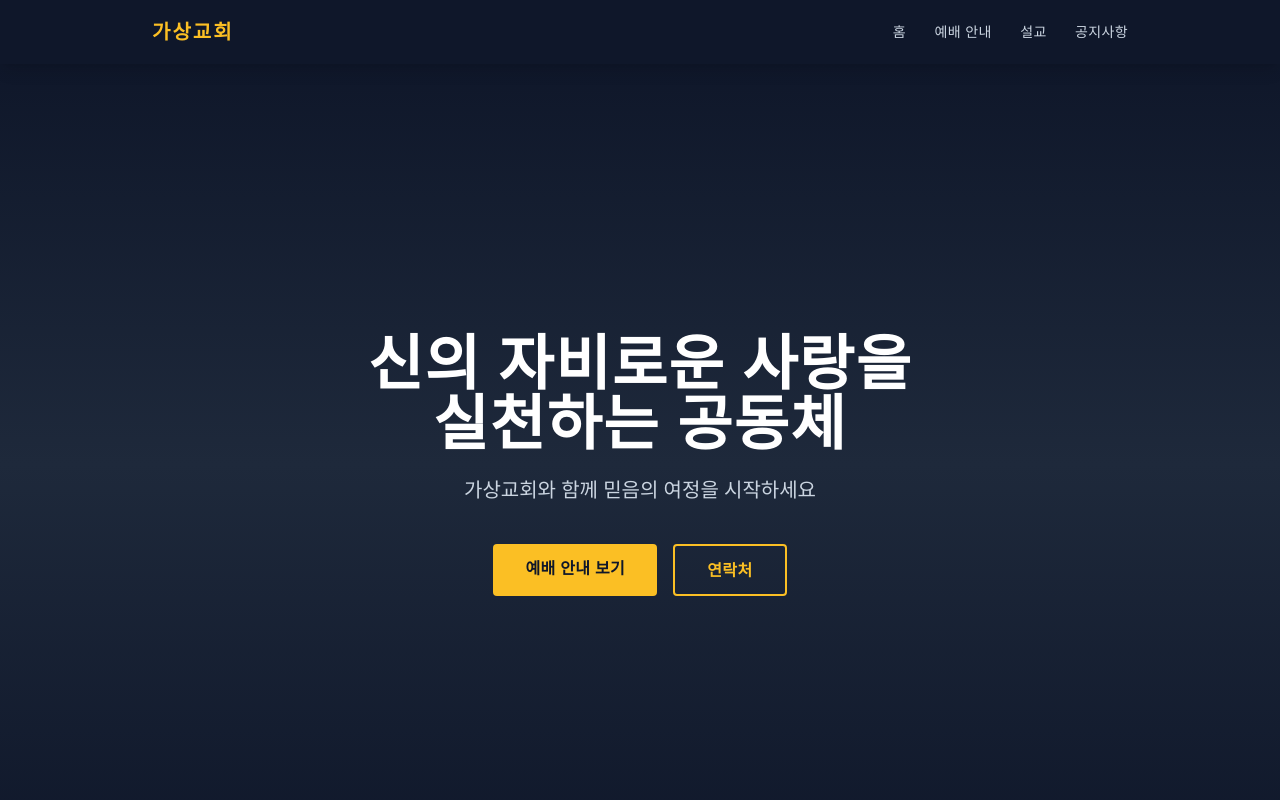
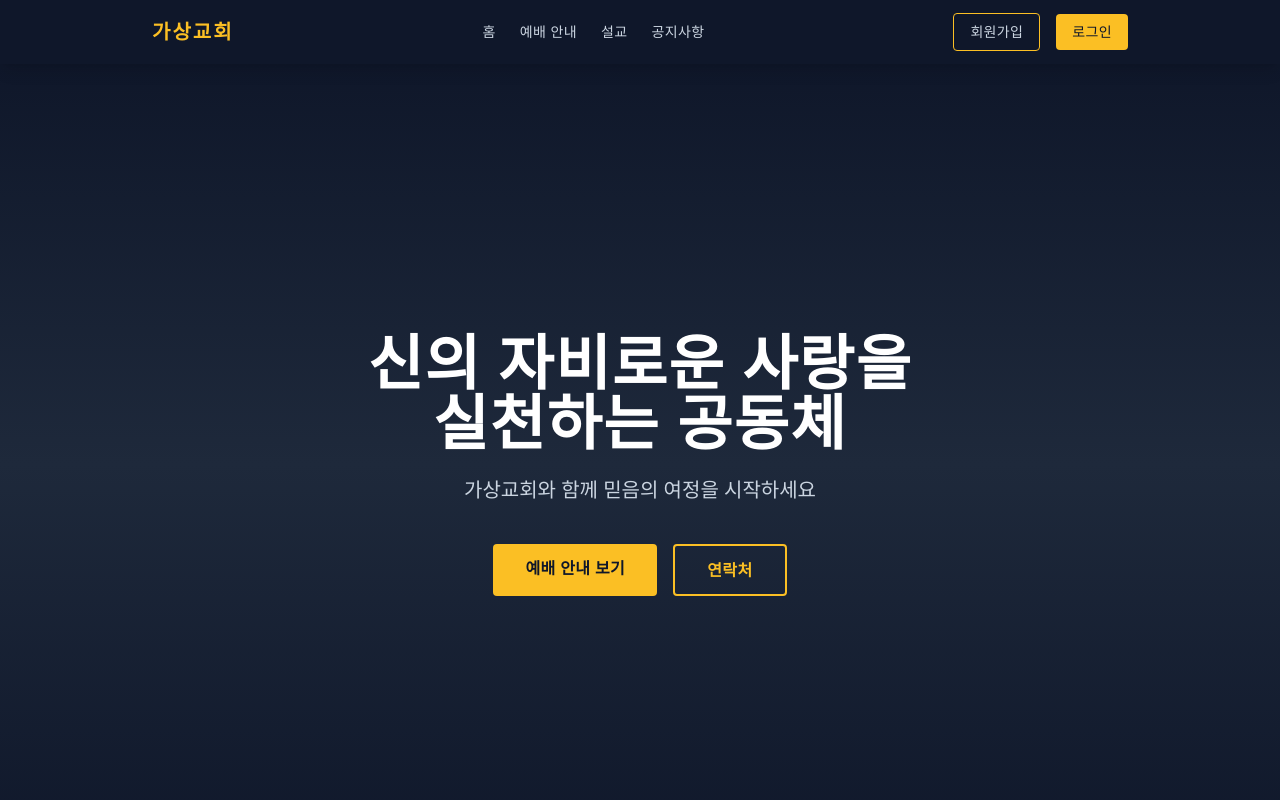
Before and after one commit to Denny2357/0_ChurchStarterHomepage, a website: page index.html in a window 1280 px wide. Shown: the top 800 px of the page. Drawn offline with Linux system fonts and the light colour scheme.

Commit message:
feature:auth-buttons

```diff
--- a/index.html
+++ b/index.html
@@ -11,11 +11,15 @@
     <nav class="nav">
       <div class="nav__inner">
         <h1 class="nav__logo">가상교회</h1>
-        <div class="space-x-6">
+        <div class="nav__links space-x-6">
           <a href="index.html" class="nav__link">홈</a>
           <a href="worship.html" class="nav__link">예배 안내</a>
           <a href="sermons.html" class="nav__link">설교</a>
           <a href="notice.html" class="nav__link">공지사항</a>
+        </div>
+        <div class="nav__auth space-x-4">
+          <a href="#signup" class="nav__auth-link signup">회원가입</a>
+          <a href="#login" class="nav__auth-link login">로그인</a>
         </div>
       </div>
     </nav>
--- a/input.css
+++ b/input.css
@@ -32,7 +32,7 @@
     font-family: "Noto Sans KR", sans-serif;
   }
   .nav__inner {
-    @apply max-w-5xl mx-auto px-6 flex justify-between items-center h-16;
+    @apply max-w-5xl mx-auto px-6 flex justify-between items-center h-16 w-full;
   }
   .nav__logo {
     @apply text-amber-400 text-xl font-bold tracking-widest transition-transform duration-300;
@@ -41,8 +41,23 @@
   .nav__logo:hover {
     @apply scale-105;
   }
+  .nav__links {
+    @apply flex items-center;
+  }
   .nav__link {
     @apply text-slate-300 hover:text-amber-400 transition-colors duration-200 text-sm tracking-wide;
+  }
+  .nav__auth {
+    @apply flex items-center;
+  }
+  .nav__auth-link {
+    @apply px-4 py-2 rounded transition-all duration-200 text-sm font-medium tracking-wide;
+  }
+  .nav__auth-link.signup {
+    @apply text-slate-300 border border-amber-400 hover:bg-amber-400 hover:text-slate-900;
+  }
+  .nav__auth-link.login {
+    @apply bg-amber-400 text-slate-900 hover:bg-amber-500;
   }
 
   /* ==================
--- a/tailwind.config.js
+++ b/tailwind.config.js
@@ -1,6 +1,6 @@
 /** @type {import('tailwindcss').Config} */
 module.exports = {
-  content: ["./src/**/*.{html,js}"], // src 폴더 안의 모든 html, js 파일을 감시!
+  content: ["./**/*.{html,js}"],  // ← "./src/**/" 에서 "./" 로 변경
   theme: {
     extend: {},
   },
```
Also changed, not shown: notice.html (+5 -1 lines), sermons.html (+5 -1 lines), worship.html (+5 -1 lines), output.css.
